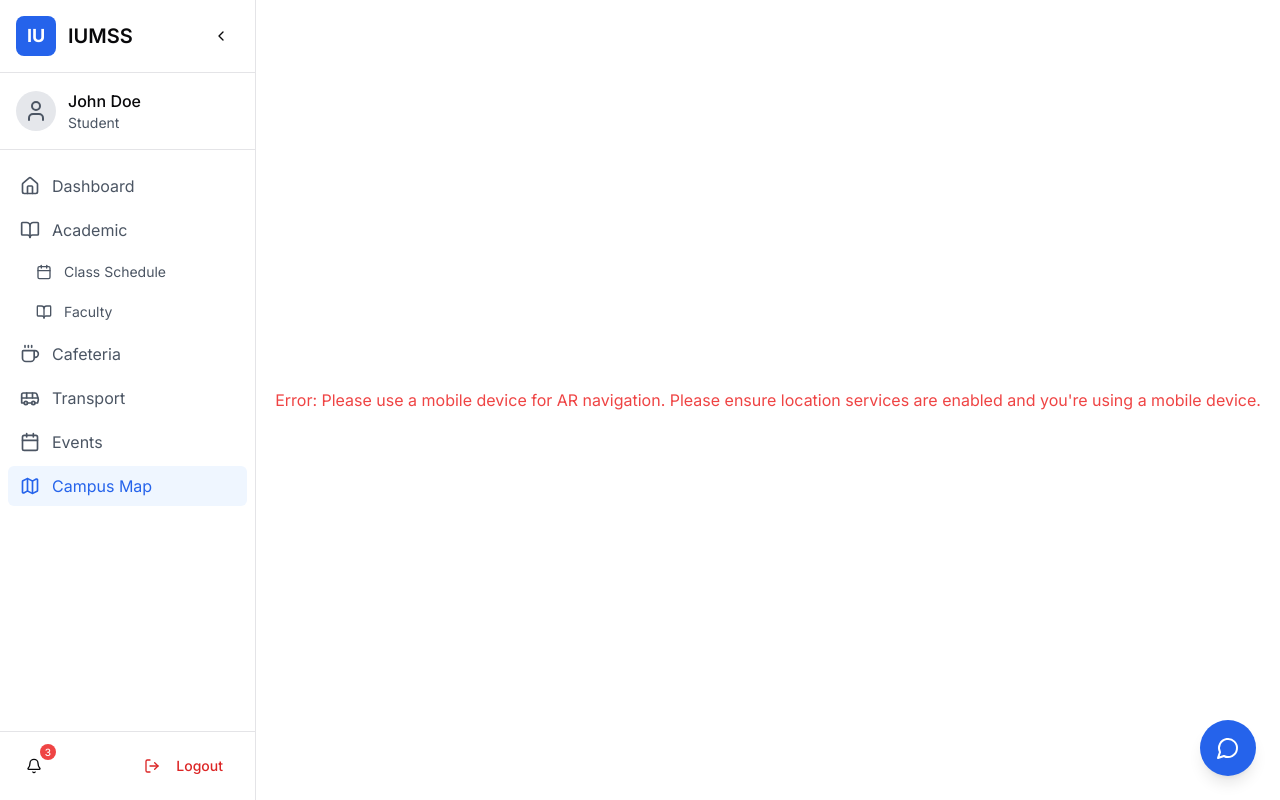
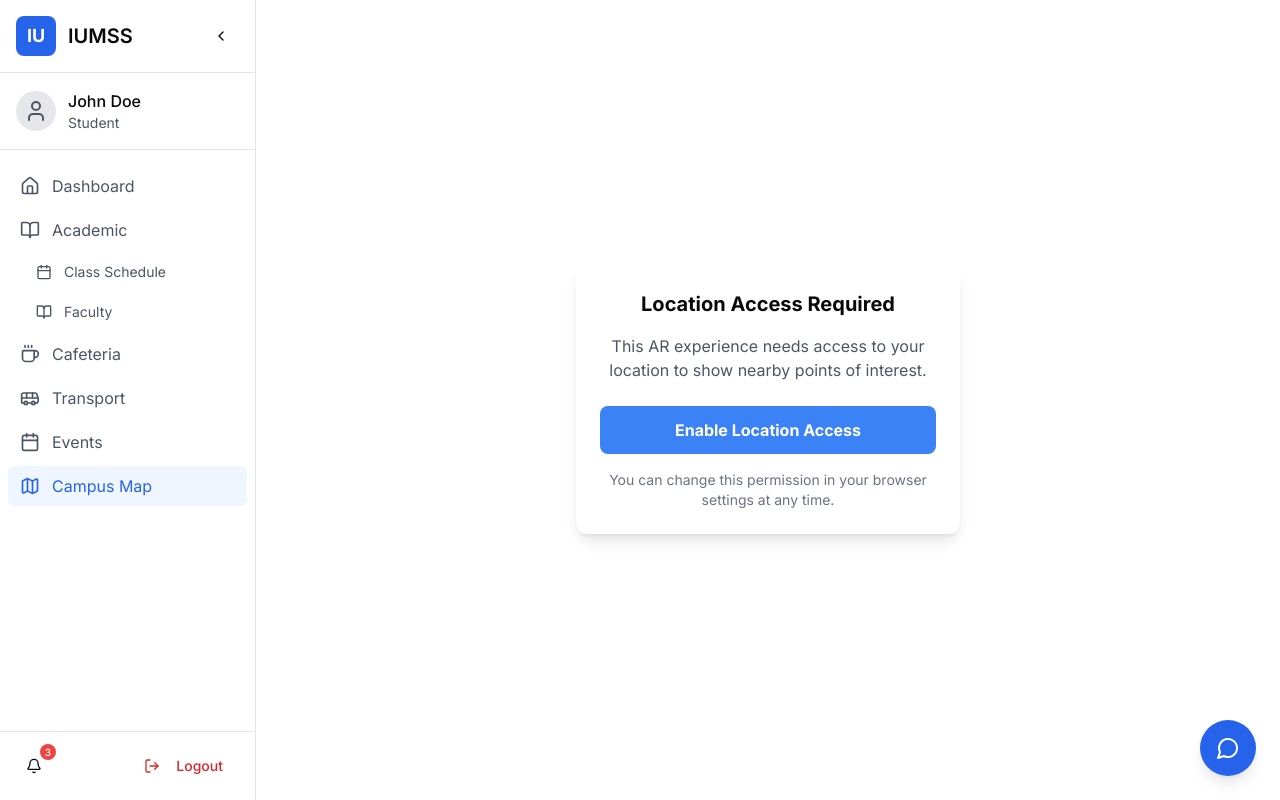
Before and after one commit to SrejonKhan/arekta-iumss, a Next.js app in the folder frontend/: page /navigation in a window 1280 px wide. Built offline with nearby package versions, Linux system fonts and the light colour scheme.

Commit message:
feat: map2

```diff
--- a/frontend/src/app/(root)/navigation/page.jsx
+++ b/frontend/src/app/(root)/navigation/page.jsx
@@ -11,6 +11,7 @@ export default function Navigation() {
     const [isSceneLoading, setIsSceneLoading] = useState(true);
     const [hasDevicePermissions, setHasDevicePermissions] = useState(false);
     const sceneRef = useRef(null);
+    const [showLocationPrompt, setShowLocationPrompt] = useState(true);
 
     // Function to calculate offset coordinates
     const calculateOffsetCoordinates = (baseLat, baseLon, offsetMeters) => {
@@ -48,6 +49,29 @@ export default function Navigation() {
         }
     };
 
+    const requestLocationPermission = async () => {
+        try {
+            console.log("Requesting location permission...");
+            const position = await new Promise((resolve, reject) => {
+                navigator.geolocation.getCurrentPosition(
+                    (position) => resolve(position),
+                    (error) => reject(error),
+                    {
+                        enableHighAccuracy: true,
+                        timeout: 10000,
+                        maximumAge: 0
+                    }
+                );
+            });
+
+            setShowLocationPrompt(false);
+            return position;
+        } catch (error) {
+            console.error("Location permission error:", error);
+            throw error;
+        }
+    };
+
     // Modify the checkDeviceCompatibility function
     const checkDeviceCompatibility = async () => {
         try {
@@ -60,21 +84,8 @@ export default function Navigation() {
                 throw new Error("Please use a mobile device for AR navigation");
             }
 
-            // Request location permission first
-            console.log("Requesting location permission...");
-            const locationPermission = await new Promise((resolve, reject) => {
-                navigator.geolocation.getCurrentPosition(
-                    (position) => resolve(position),
-                    (error) => reject(error),
-                    {
-                        enableHighAccuracy: true,
-                        timeout: 10000,
-                        maximumAge: 0
-                    }
-                );
-            });
-
-            console.log("Location permission granted");
+            // Location permission will be handled separately
+            const locationPermission = await requestLocationPermission();
             const currentLat = locationPermission.coords.latitude;
             const currentLon = locationPermission.coords.longitude;
 
@@ -141,7 +152,8 @@ export default function Navigation() {
             if (err.name === 'NotAllowedError') {
                 errorMessage = 'Camera access denied. Please grant camera permissions and refresh the page.';
             } else if (err.code === 1) { // PERMISSION_DENIED for geolocation
-                errorMessage = 'Location access denied. Please grant location permissions and refresh the page.';
+                setShowLocationPrompt(true);
+                errorMessage = 'Location access denied. Please grant location permissions to continue.';
             } else if (err.code === 2) { // POSITION_UNAVAILABLE
                 errorMessage = 'Location unavailable. Please ensure location services are enabled.';
             } else if (err.code === 3) { // TIMEOUT
@@ -153,10 +165,11 @@ export default function Navigation() {
         }
     };
 
-    // Modify the useEffect to handle permissions
     useEffect(() => {
-        checkDeviceCompatibility();
-    }, []);
+        if (!showLocationPrompt) {
+            checkDeviceCompatibility();
+        }
+    }, [showLocationPrompt]);
 
     // Handle A-Frame scene initialization
     useEffect(() => {
@@ -213,20 +226,24 @@ export default function Navigation() {
         }
     }, [isLoading, error]);
 
-    // Add a permission request button for iOS
-    if (!hasDevicePermissions && !error) {
+    // Add location permission prompt
+    if (showLocationPrompt) {
         return (
             <div className="flex items-center justify-center h-screen">
-                <div className="text-center">
+                <div className="text-center p-6 max-w-sm mx-auto bg-white rounded-xl shadow-lg">
+                    <h2 className="text-xl font-bold mb-4">Location Access Required</h2>
+                    <p className="text-gray-600 mb-6">
+                        This AR experience needs access to your location to show nearby points of interest.
+                    </p>
                     <button
-                        onClick={requestDeviceOrientationPermission}
-                        className="bg-blue-500 hover:bg-blue-700 text-white font-bold py-2 px-4 rounded"
+                        onClick={() => requestLocationPermission()}
+                        className="bg-blue-500 hover:bg-blue-700 text-white font-bold py-3 px-6 rounded-lg w-full"
                     >
-                        Enable AR Features
+                        Enable Location Access
                     </button>
-                    <div className="mt-4 text-sm text-gray-500">
-                        Please click to enable device orientation for AR
-                    </div>
+                    <p className="text-sm text-gray-500 mt-4">
+                        You can change this permission in your browser settings at any time.
+                    </p>
                 </div>
             </div>
         );
```
